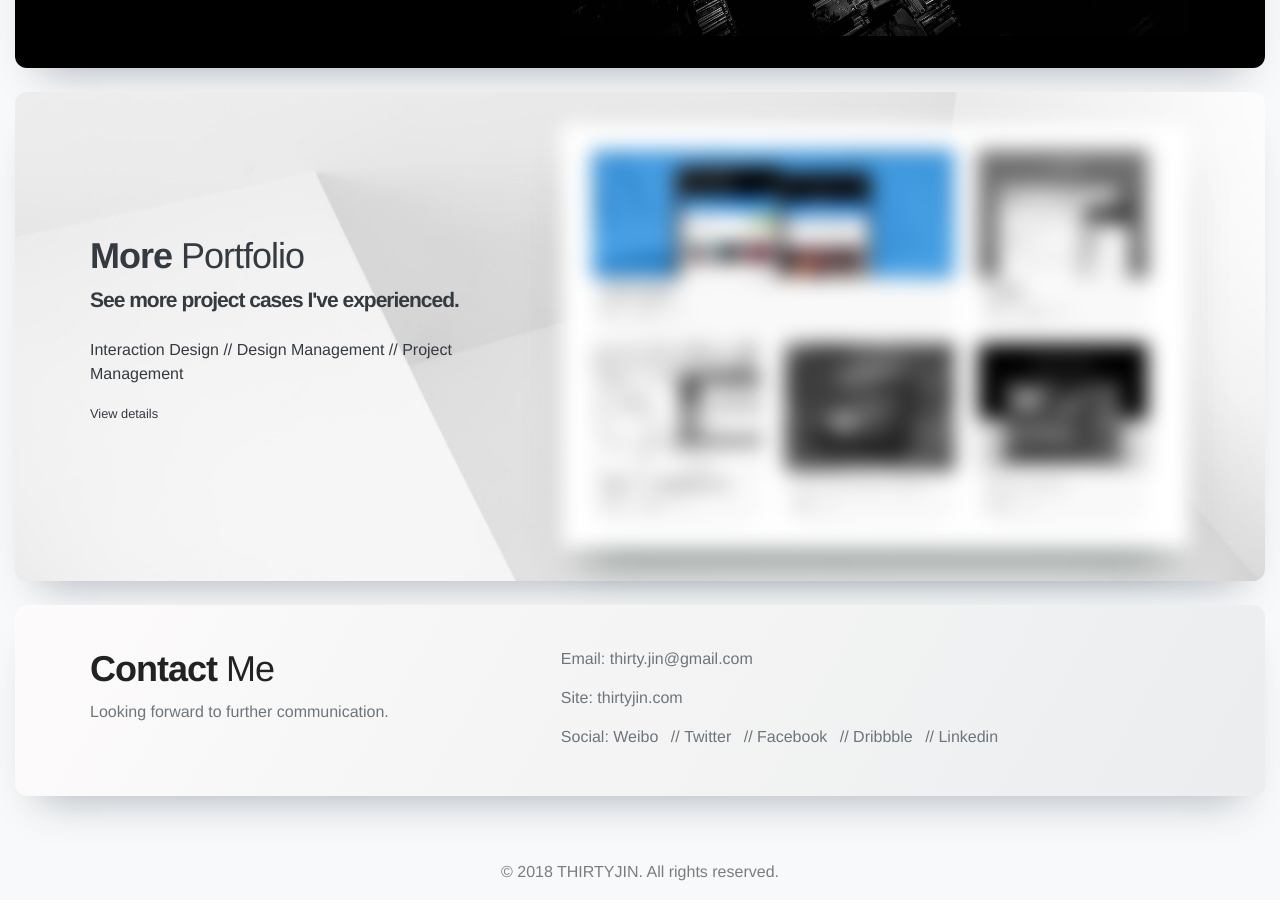
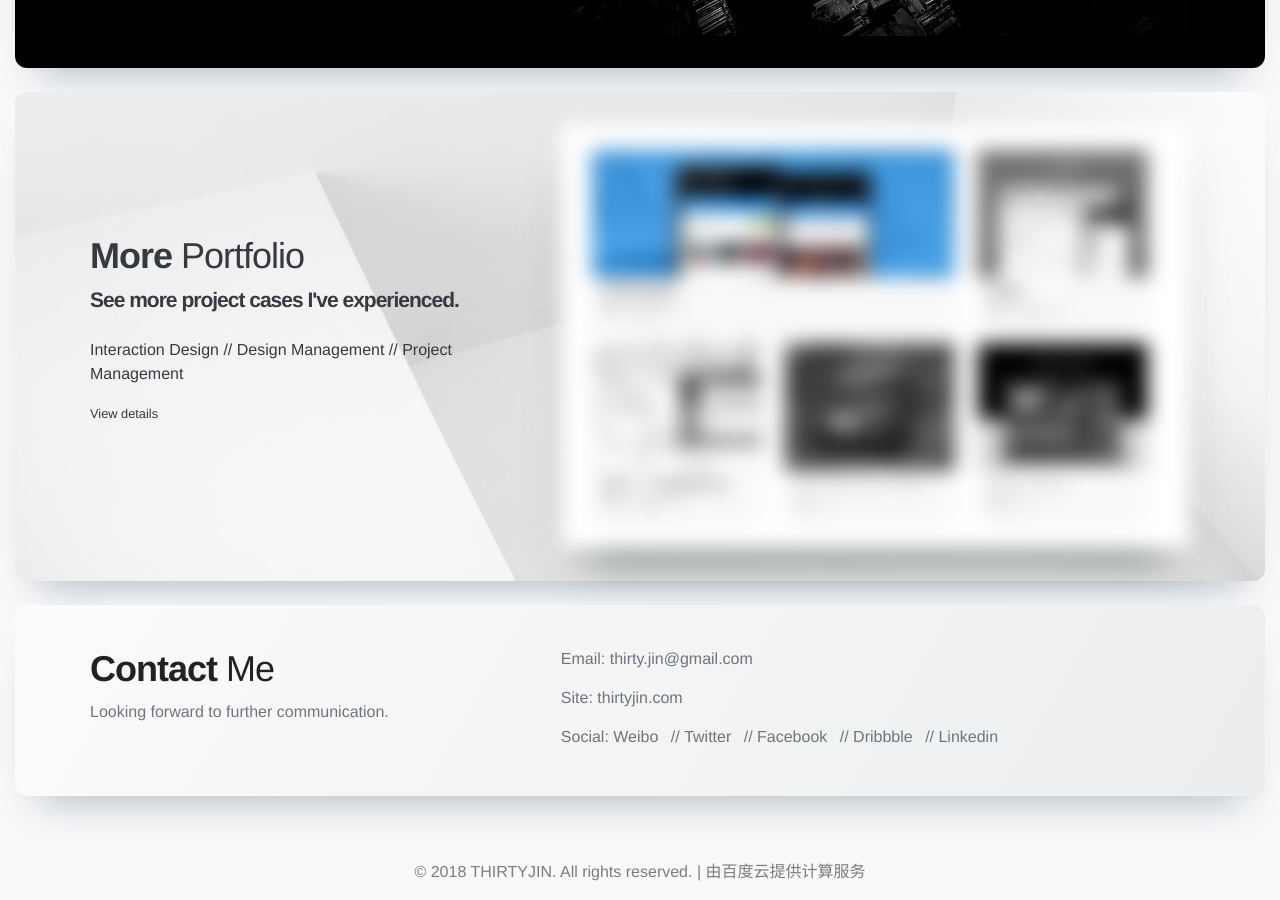
Before and after one commit to thirtyjin/thirtyjin.github.io, a Jekyll site: the page built from index.html, in a window 1280 px wide and 900 px high, scrolled down 2300 px. Built offline with Jekyll 4.4.1, drawn with Linux system fonts in a browser that asks for light colours; comment, search, counter and statistics services are not loaded.

Commit message:
更新 Footer

```diff
--- a/_includes/footer.html
+++ b/_includes/footer.html
@@ -4,7 +4,7 @@
 <nav class="navbar navbar-expand-lg navbar-light bg-light">
   <div class="container">
       <span class="navbar-text mx-auto">
-        &copy; 2018 THIRTYJIN. All rights reserved.
+        &copy; 2018 THIRTYJIN. All rights reserved. | 由百度云提供计算服务
       </span>
   </div>
 </nav>
```
